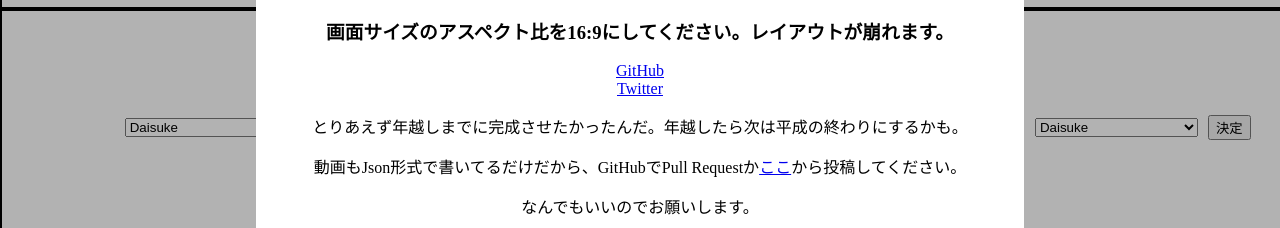
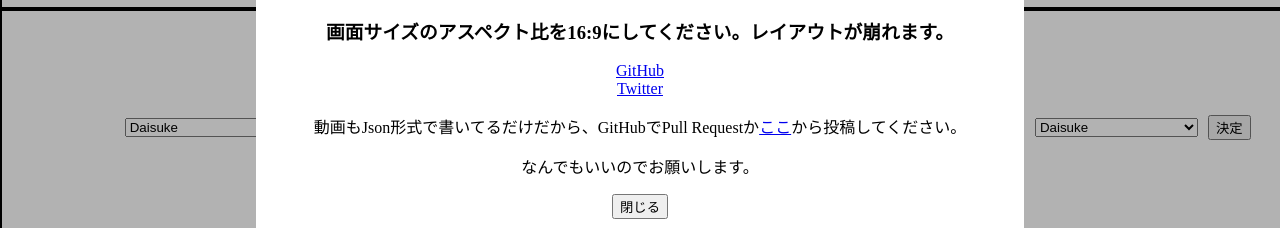
Before and after one commit to kabo2468/justimetube, a plain HTML site: page index.html in a window 1280 px wide. Shown: the part 521-749 px from the top of the page. Drawn offline with nearby package versions, Linux system fonts and the light colour scheme; no server answers.

Commit message:
Update index.html

```diff
--- a/index.html
+++ b/index.html
@@ -23,7 +23,6 @@
             <h2>このサイトはPC専用です。<br>そのうちスマホ等にも対応させるので、TwitterやGitHubで文句とか言ってください。</h2>
             <h3>画面サイズのアスペクト比を16:9にしてください。レイアウトが崩れます。</h3>
             <p><a href="https://github.com/kabo2468/clock-with-yt" target="_blank">GitHub</a><br><a href="https://twitter.com/kabo2468y" target="_blank">Twitter</a></p>
-            <p>とりあえず年越しまでに完成させたかったんだ。年越したら次は平成の終わりにするかも。</p>
             <p>動画もJson形式で書いてるだけだから、GitHubでPull Requestか<a href="https://goo.gl/forms/NAjjdg4yGfNV1Q5G3">ここ</a>から投稿してください。</p>
             <p>なんでもいいのでお願いします。</p>
             <button id="popup-close">閉じる</button>
```
